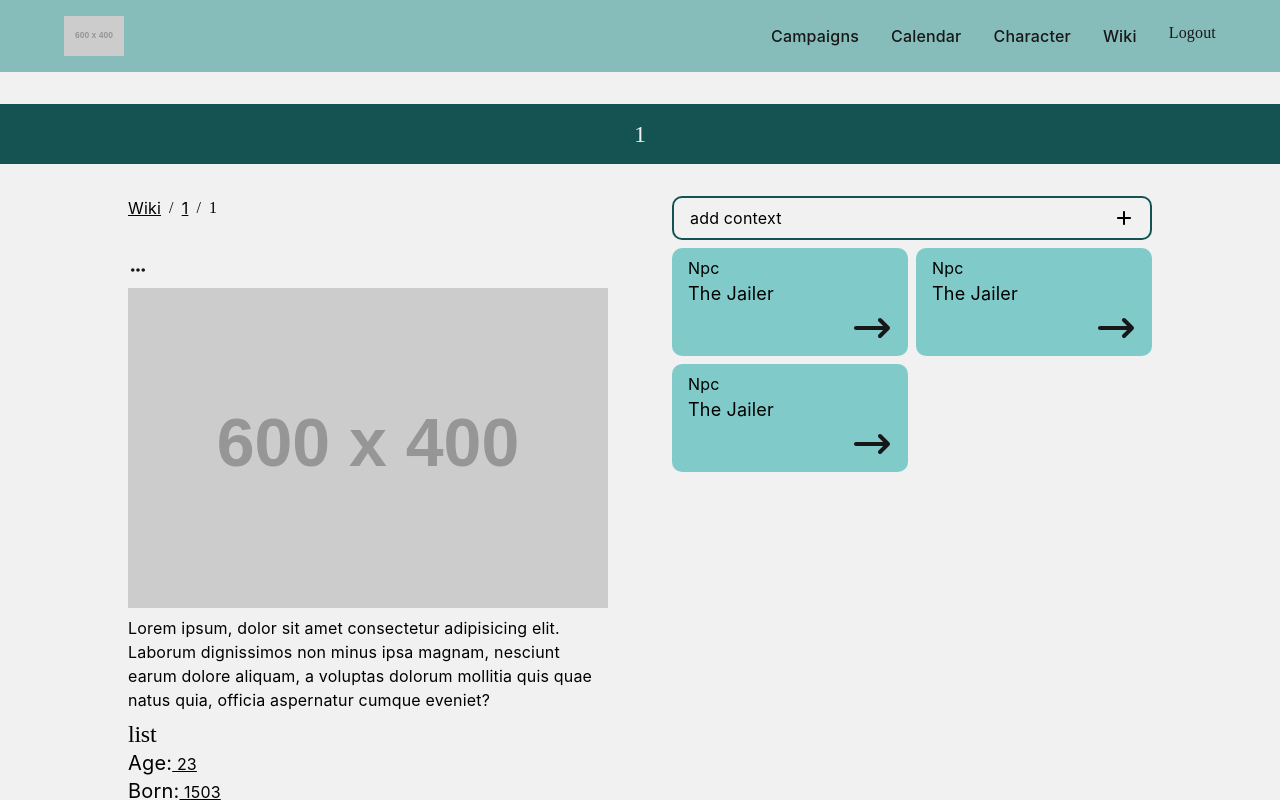
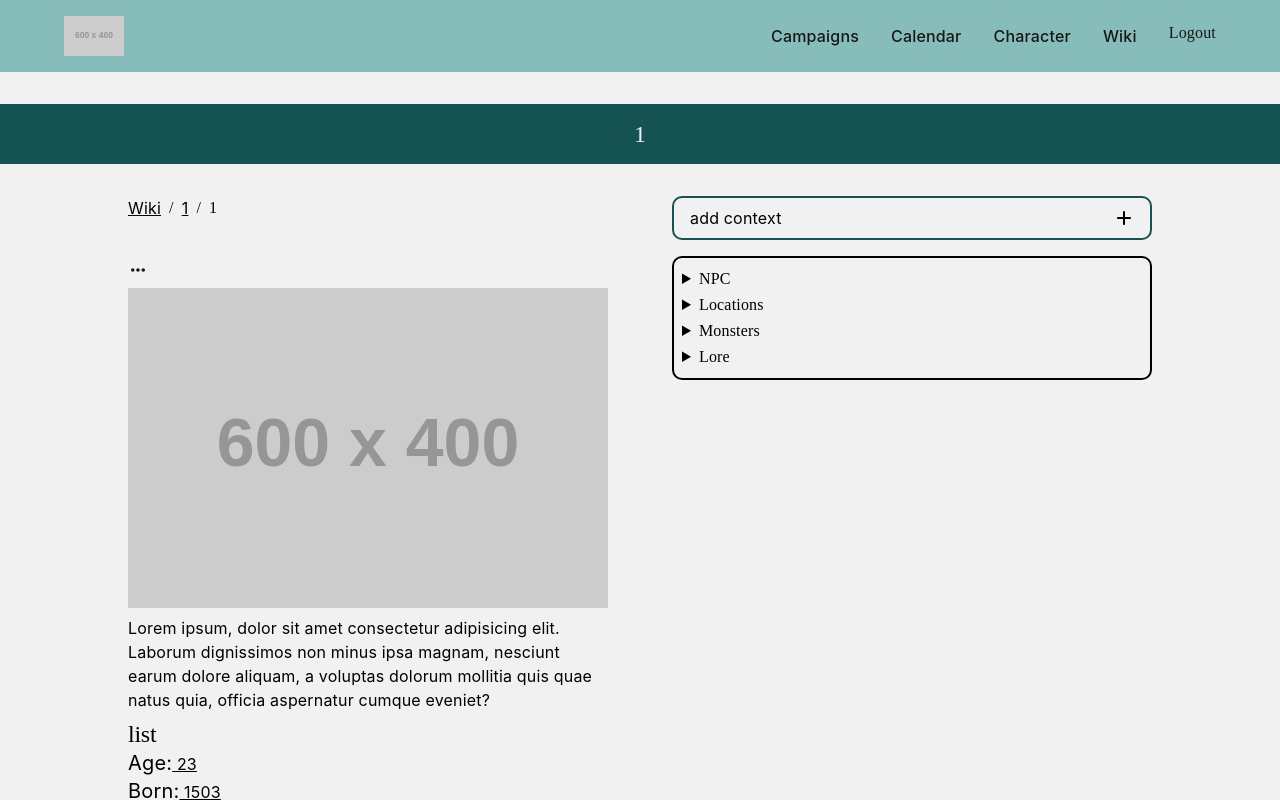
Before and after one commit to juleskj/dnd-react-flask, a React (Vite) app: page /wiki/1/1 in a window 1280 px wide. Both pictures are taken after a click on the button "add context". Shown: the top 800 px of the page. Built offline with nearby package versions, Linux system fonts and the light colour scheme; a web font is replaced by a local one.

Commit message:
new context wrapper with dummy data, you click new context, and a drop down with the categories is opened, each categori is an accordian with each entry

```diff
--- /dev/null
+++ b/src/components/WikiDummyData.jsx
@@ -0,0 +1,54 @@
+function toSlug(title) {
+  return title.toLowerCase().replace(/\s+/g, "-");
+}
+
+function makeEntries(prefix, names) {
+  return names.map((name, i) => ({
+    id: `${prefix}-${i + 1}`,
+    name,
+    slug: toSlug(name),
+  }));
+}
+
+export const CATEGORIES = [
+  {
+    id: "npc",
+    title: "NPC",
+    entries: makeEntries("npc", [
+      "Sargers",
+      "The Jailer",
+      "Mira Ashwood",
+      "Old Tomas the Ferryman",
+    ]),
+  },
+  {
+    id: "loc",
+    title: "Locations",
+    entries: makeEntries("loc", [
+      "Mists of Pandaria",
+      "Legion",
+      "Port Brasswater",
+      "The Sunken Archive",
+    ]),
+  },
+  {
+    id: "mon",
+    title: "Monsters",
+    entries: makeEntries("mon", [
+      "Trolls",
+      "Ash Wraith",
+      "Cave Drake",
+      "The Hollow Stag",
+    ]),
+  },
+  {
+    id: "lore",
+    title: "Lore",
+    entries: makeEntries("lore", [
+      "Battle of Azeroth",
+      "The Shattered Crown",
+      "Founding of the Guild",
+      "The Long Winter",
+    ]),
+  },
+];
--- a/src/components/wiki/ContextLink.jsx
+++ b/src/components/wiki/ContextLink.jsx
@@ -1,9 +1,30 @@
 import { Link } from "react-router";
 import fromSlug from "../../utils/FromSlug";
 
-function ContextLink({ categori, worldSlug, contextSlug }) {
+function ContextLink({ categori, worldSlug, contextSlug, onRemove }) {
   return (
-    <article className="hover-scale flex flex-col justify-between  bg-main-100  px-4 py-2 rounded-[10px]  w-full  h-auto ">
+    <article className="relative hover-scale flex flex-col justify-between  bg-main-100  px-4 py-2 rounded-[10px]  w-full  h-auto ">
+      {onRemove && (
+        <button
+          type="button"
+          onClick={onRemove}
+          aria-label={`Remove ${fromSlug(contextSlug)}`}
+          className="absolute right-3 top-2"
+        >
+          <svg
+            xmlns="http://www.w3.org/2000/svg"
+            viewBox="0 0 640 640"
+            className="w-5 h-5 ml-8 cursor-pointer"
+            aria-hidden="true"
+          >
+            <path
+              fill="currentColor"
+              d="M183.1 137.4C170.6 124.9 150.3 124.9 137.8 137.4C125.3 149.9 125.3 170.2 137.8 182.7L275.2 320L137.9 457.4C125.4 469.9 125.4 490.2 137.9 502.7C150.4 515.2 170.7 515.2 183.2 502.7L320.5 365.3L457.9 502.6C470.4 515.1 490.7 515.1 503.2 502.6C515.7 490.1 515.7 469.8 503.2 457.3L365.8 320L503.1 182.6C515.6 170.1 515.6 149.8 503.1 137.3C490.6 124.8 470.3 124.8 457.8 137.3L320.5 274.7L183.1 137.4z"
+            />
+          </svg>
+        </button>
+      )}
+
       <div>
         <p className="first-letter:capitalize">{categori}</p>
         <Link
--- /dev/null
+++ b/src/components/wiki/ContextLinkWrapper.jsx
@@ -0,0 +1,81 @@
+import { useState } from "react";
+import ContextLink from "./ContextLink";
+import { CATEGORIES } from "../WikiDummyData";
+import AddButton from "../AddButton";
+
+function ContextLinks({ worldSlug, currentSlug }) {
+  const [links, setLinks] = useState([]);
+  const [open, setOpen] = useState(false);
+
+  function addLink(category, entry) {
+    setLinks((prev) =>
+      prev.some((link) => link.id === entry.id)
+        ? prev
+        : [
+            ...prev,
+            { id: entry.id, categori: category.title, slug: entry.slug },
+          ],
+    );
+    setOpen(false);
+  }
+
+  function removeLink(id) {
+    setLinks((prev) => prev.filter((link) => link.id !== id));
+  }
+
+  return (
+    <div className="flex flex-col gap-2">
+      <AddButton
+        css="col-span-2 lg:min-w-full"
+        btnText="add context"
+        type="button"
+        onClick={() => setOpen(!open)}
+        aria-expanded={open}
+      ></AddButton>
+
+      <div
+        className={`sticky md:grid md:grid-cols-2 lg:grid lg:grid-cols-2 flex flex-col gap-2  `}
+      >
+        {links.map((link) => (
+          <ContextLink
+            key={link.id}
+            categori={link.categori}
+            worldSlug={worldSlug}
+            contextSlug={link.slug}
+            onRemove={() => removeLink(link.id)}
+          />
+        ))}
+      </div>
+
+      {open && (
+        <div className="rounded-[10px] border-2 p-2">
+          {CATEGORIES.map((category) => (
+            <details key={category.id}>
+              <summary className="cursor-pointer py-1">
+                {category.title}
+              </summary>
+              <ul className="pl-4">
+                {category.entries
+                  .filter((entry) => entry.slug !== currentSlug) // cant link to new entry or current entry apge
+                  .map((entry) => (
+                    <li key={entry.id}>
+                      <button
+                        type="button"
+                        onClick={() => addLink(category, entry)}
+                        disabled={links.some((link) => link.id === entry.id)}
+                        className="py-1 disabled:opacity-40"
+                      >
+                        {entry.name}
+                      </button>
+                    </li>
+                  ))}
+              </ul>
+            </details>
+          ))}
+        </div>
+      )}
+    </div>
+  );
+}
+
+export default ContextLinks;
--- a/src/pages/wikipedia/WikiCreateEntry.jsx
+++ b/src/pages/wikipedia/WikiCreateEntry.jsx
@@ -2,6 +2,7 @@ import MainLayout from "../../layouts/MainLayout";
 import Breadcrumb from "../../components/navigation/BreadCrumb";
 import UploadImg from "../../components/UploadImg";
 import ContextLink from "../../components/wiki/ContextLink";
+import ContextLinkWrapper from "../../components/wiki/ContextLinkWrapper";
 import AddButton from "../../components/AddButton";
 import useScrollDirection from "../../utils/UseScrollDirection";
 
@@ -68,28 +69,9 @@ function WikiCreateEntry() {
       </section>
 
       <section
-        className={`sticky md:grid md:grid-cols-2 lg:grid lg:grid-cols-2 flex flex-col gap-2   [transition:transform_0.3s_ease-in,0.3s_linear]  ${scrollDirection === "down" ? "top-5" : "top-25"}`}
+        className={`sticky [transition:transform_0.3s_ease-in,0.3s_linear]  ${scrollDirection === "down" ? "top-5" : "top-25"}`}
       >
-        <AddButton
-          css="col-span-2 lg:min-w-full"
-          btnText="add context"
-        ></AddButton>
-
-        <ContextLink
-          categori="npc"
-          worldSlug={worldSlug}
-          contextSlug="the-jailer"
-        ></ContextLink>
-        <ContextLink
-          categori="npc"
-          worldSlug={worldSlug}
-          contextSlug="the-jailer"
-        ></ContextLink>
-        <ContextLink
-          categori="npc"
-          worldSlug={worldSlug}
-          contextSlug="the-jailer"
-        ></ContextLink>
+        <ContextLinkWrapper worldSlug={worldSlug}></ContextLinkWrapper>
       </section>
     </MainLayout>
   );
--- a/src/pages/wikipedia/WikiEntry.jsx
+++ b/src/pages/wikipedia/WikiEntry.jsx
@@ -6,7 +6,7 @@ import ContextLink from "../../components/wiki/ContextLink";
 import fromSlug from "../../utils/FromSlug";
 
 import useScrollDirection from "../../utils/UseScrollDirection";
-import AddButton from "../../components/AddButton";
+import ContextLinkWrapper from "../../components/wiki/ContextLinkWrapper";
 
 function WikiEntry() {
   const { entry, slug } = useParams();
@@ -86,28 +86,12 @@ function WikiEntry() {
       </section>
 
       <section
-        className={`sticky md:grid md:grid-cols-2 lg:grid lg:grid-cols-2 flex flex-col gap-2   [transition:transform_0.3s_ease-in,0.3s_linear]  ${scrollDirection === "down" ? "top-5" : "top-25"}`}
+        className={`sticky [transition:transform_0.3s_ease-in,0.3s_linear]  ${scrollDirection === "down" ? "top-5" : "top-25"}`}
       >
-        <AddButton
-          css="col-span-2 lg:min-w-full"
-          btnText="add context"
-        ></AddButton>
-
-        <ContextLink
-          categori="npc"
+        <ContextLinkWrapper
           worldSlug={worldSlug}
-          contextSlug="the-jailer"
-        ></ContextLink>
-        <ContextLink
-          categori="npc"
-          worldSlug={worldSlug}
-          contextSlug="the-jailer"
-        ></ContextLink>
-        <ContextLink
-          categori="npc"
-          worldSlug={worldSlug}
-          contextSlug="the-jailer"
-        ></ContextLink>
+          currentSlug={worldEntry}
+        ></ContextLinkWrapper>
       </section>
     </MainLayout>
   );
```
